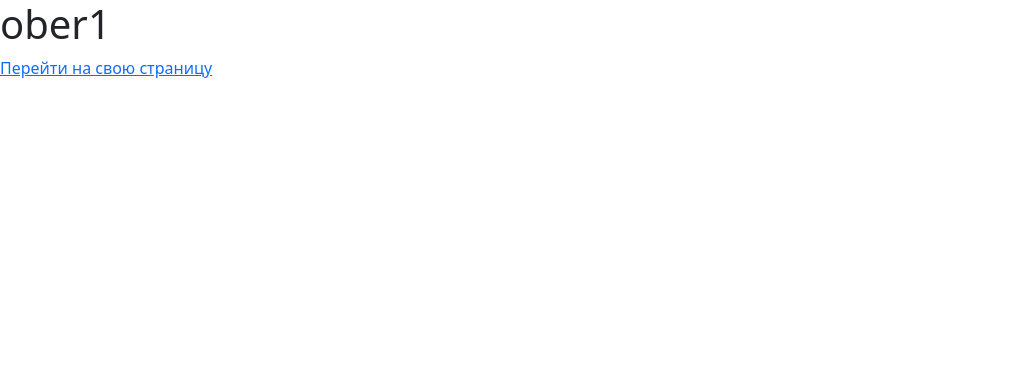
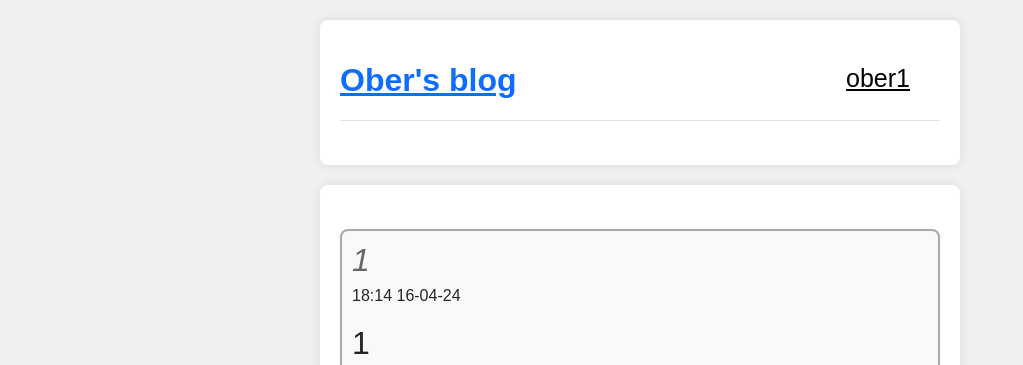
Before and after one commit to ober0/flask-online-blog, a Flask app: page /home in a window 1280 px wide. Shown: the top 365 px of the page, without its empty margins (0-1023 px from the left). Before the commit the page ends 78 px from the top, so only its background shows below. Run offline with Flask 3, Linux system fonts and the light colour scheme; a user stored in the database is signed in.

Commit message:
added header , HTML edits, incorrect addressing bug fixed

```diff
--- a/main.py
+++ b/main.py
@@ -62,7 +62,9 @@ def main():
     if 'authorized' in session and session['authorized']:
         user = User.query.get(session['id'])
         name = user.username
-        return render_template("main.html", name=name, id=session['id'])
+
+        posts = Post.query.all()
+        return render_template("main.html", name=name, id=session['id'], posts=posts)
     else:
         return redirect('/auth')
 
@@ -108,7 +110,8 @@ def user_profile(id):
                 posts = Post.query.filter_by(author_id=id).order_by(Post.date.desc()).all()
             except:
                 posts = []
-            return render_template('user_profile.html', self_id=session['id'], id=id, name=name, posts=posts)
+            self_name = User.query.get(session['id']).nickname
+            return render_template('user_profile.html', self_id=session['id'], id=id, name=name, posts=posts, self_name=self_name)
         else:
             return "Пользователь не найден"
     else:
--- /dev/null
+++ b/templates/base.html
@@ -0,0 +1,42 @@
+<!doctype html>
+<html lang="en">
+<head>
+    <meta charset="UTF-8">
+    <meta name="viewport"
+          content="width=device-width, user-scalable=no, initial-scale=1.0, maximum-scale=1.0, minimum-scale=1.0">
+    <meta http-equiv="X-UA-Compatible" content="ie=edge">
+    <link href="https://cdn.jsdelivr.net/npm/bootstrap@5.0.2/dist/css/bootstrap.min.css" rel="stylesheet" integrity="sha384-EVSTQN3/azprG1Anm3QDgpJLIm9Nao0Yz1ztcQTwFspd3yD65VohhpuuCOmLASjC" crossorigin="anonymous">
+    <title>{%block title%}{%endblock%}</title>
+    <style>
+        {%block style%}{%endblock%}
+        .site-title {
+            font-size: 24px;
+            font-weight: bold;
+        }
+        .site-link {
+            font-size: 27px;
+            text-decoration: none;
+            color: #333;
+            {% block site_link_par %}{%endblock%}
+
+        }
+        .f-1{
+            font-size:32px;
+        }
+    </style>
+</head>
+<body>
+    <div class="container">
+    <header class="d-flex flex-wrap align-items-center justify-content-center justify-content-md-between py-3 mb-4 border-bottom">
+      <div class="site-title">
+          <a class="f-1" href="/">Ober's blog</a>
+      </div>
+      <a href="{% block profileHref %}{%endblock%}" class="site-link">{% block profileName %}{%endblock%}</a>
+        {% block btn %}{% endblock %}
+        <br>
+        <br>
+    </header>
+    </div>
+    {%block body%}{%endblock%}
+</body>
+</html>
--- a/templates/main.html
+++ b/templates/main.html
@@ -1,15 +1,90 @@
-<!doctype html>
-<html lang="en">
-<head>
-    <meta charset="UTF-8">
-    <meta name="viewport"
-          content="width=device-width, user-scalable=no, initial-scale=1.0, maximum-scale=1.0, minimum-scale=1.0">
-    <meta http-equiv="X-UA-Compatible" content="ie=edge">
-    <link href="https://cdn.jsdelivr.net/npm/bootstrap@5.3.3/dist/css/bootstrap.min.css" rel="stylesheet" integrity="sha384-QWTKZyjpPEjISv5WaRU9OFeRpok6YctnYmDr5pNlyT2bRjXh0JMhjY6hW+ALEwIH" crossorigin="anonymous">
-    <title>Главная</title>
-</head>
-<body>
-    <h1>{{ name }}</h1>
-    <a href="/user/{{ id }}">Перейти на свою страницу</a>
-</body>
-</html>
+{%extends "base.html"%}
+
+{% block title %}
+Главная
+{% endblock %}
+
+
+{% block style %}
+body {
+            font-family: Arial, sans-serif;
+            margin: 0;
+            padding: 0;
+            background-color: #f0f0f0;
+        }
+        .container {
+            position:relative;
+            max-width:50%;
+            margin: 20px auto;
+            padding: 20px;
+            background-color: #fff;
+            border-radius: 8px;
+            box-shadow: 0 0 10px rgba(0, 0, 0, 0.1);
+        }
+        .post {
+            margin-bottom: 20px;
+            padding: 10px;
+            background-color: #f9f9f9;
+            border-radius: 8px;
+            overflow: hidden;
+            text-align: left;
+            border: 2px solid #A9A9A9;
+            position: relative;
+        }
+        .post img {
+            width: 50%;
+            max-width: 100%;
+            border-radius: 8px;
+            margin-bottom: 10px;
+        }
+        .post h2 {
+            margin-top: 0;
+            margin-bottom: 5px;
+        }
+        .post p {
+            margin-top: 0;
+        }
+        .post .author {
+            font-style: italic;
+            color: #666;
+        }
+        .user-name {
+            position: absolute;
+            top: -125px;
+            right: 50px;
+            font-size: 25px;
+            color: black;
+        }
+
+        .user-name-in-post{
+            text-decoration:none;
+        }
+{% endblock %}
+
+
+
+
+
+
+
+
+{% block body %}
+<div class="container">
+        <a class="user-name" href="/user/{{ id }}">{{ name }}</a>
+        <br>
+        {% if posts|length > 0 %}
+            {% for post in posts %}
+                <div class="post">
+                    <a class="user-name-in-post"   href="/user/{{ post.author_id }}"><h2 class="author">{{ post.author_name }}</h2></a>
+                    <p>{{ post.date.strftime('%H:%M %d-%m-%y ') }}</p>
+
+                    <h2>{{ post.title }}</h2>
+                    <img src="{{ url_for('static', filename='img/users-post-pictures/'+post.image_path) }}" alt="">
+
+                    <p>{{ post.text }}</p>
+
+                </div>
+            {% endfor %}
+        {% endif %}
+    </div>
+{% endblock %}
```
Also changed, not shown: templates/user_profile.html (+42 -18 lines), instance/main.db, static/img/users-post-pictures/5-2024-04-16_17-44-12-1.png (added), static/img/users-post-pictures/5-2024-04-16_17-46-06-1.png (added), static/img/users-post-pictures/5-2024-04-16_17-46-55-1.png (added), static/img/users-post-pictures/5-2024-04-16_17-49-55-1.png (added).
